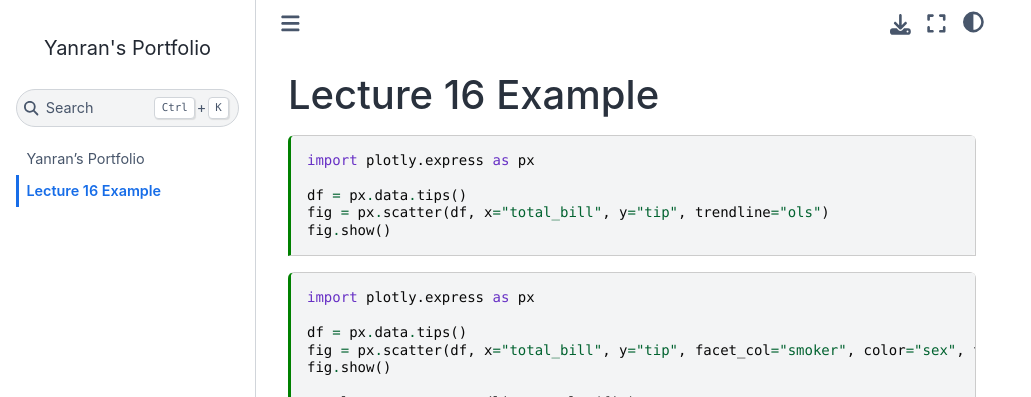
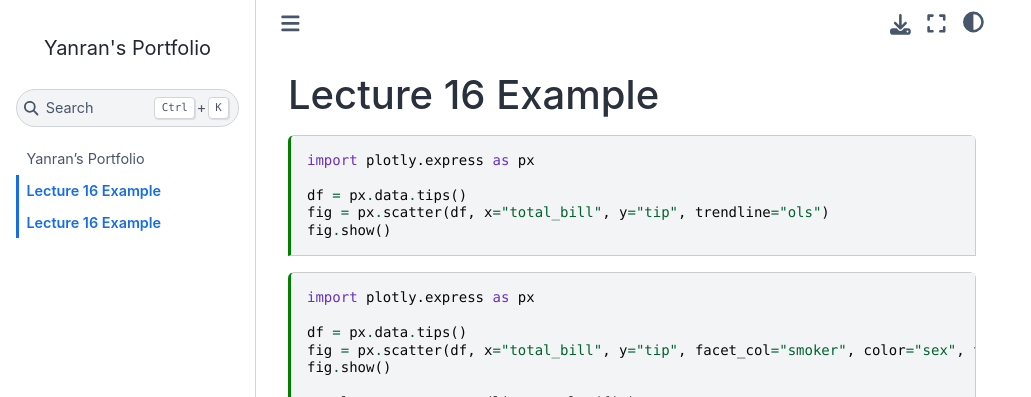
Before and after one commit to YanranChen11/yanranchen11.github.io, a Jupyter Book: the page built from lecture_16_example.ipynb, in a window 1280 px wide and 900 px high. Shown: the top 397 px of the window, without its empty margins (0-1031 px from the left). Built offline with Jupyter Book 1.0.4 settings and Sphinx 7.4.7 and the Sphinx Book theme 1.1.4, drawn with Linux system fonts in a browser that asks for light colours; comment, search, counter and statistics services are not loaded.

Commit message:
update my portfolio page

```diff
--- a/_toc.yml
+++ b/_toc.yml
@@ -2,3 +2,4 @@ format: jb-book
 root: index
 chapters:
   - file: lecture_16_example
+  - file: lecture_16_example.ipynb
```
